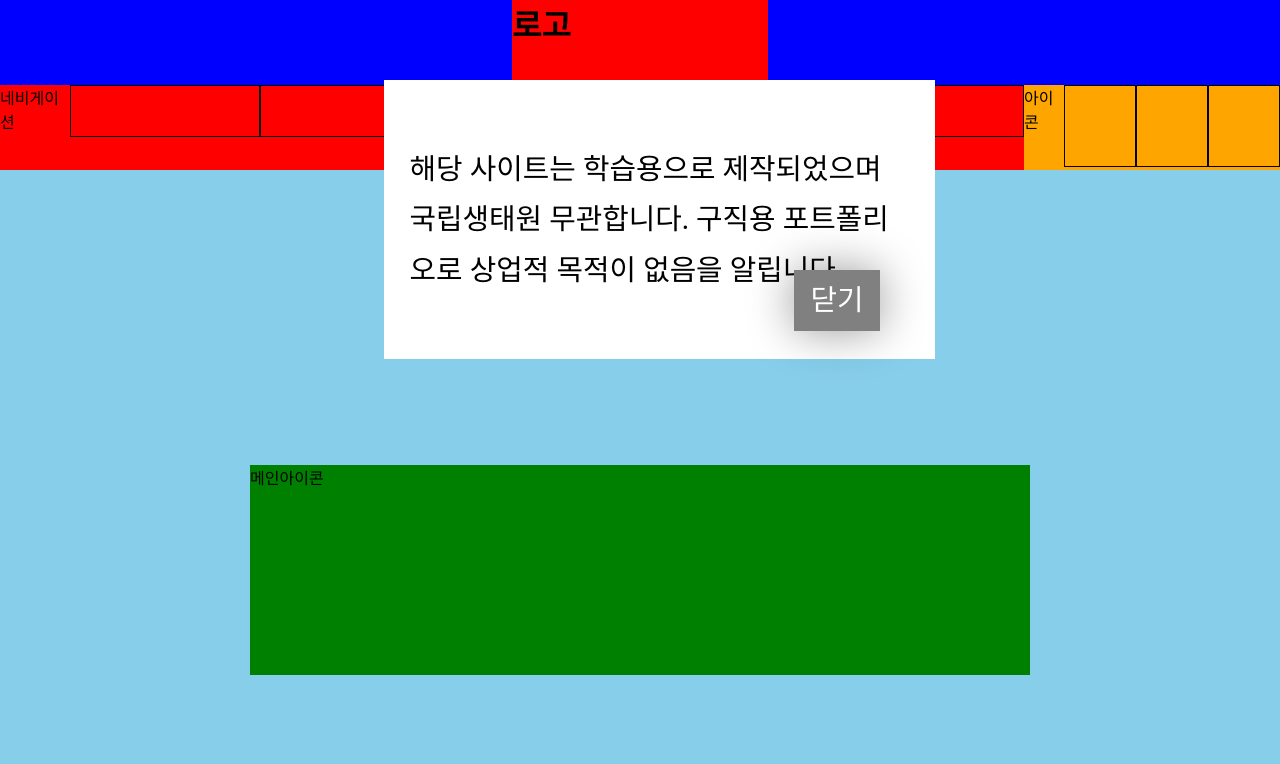
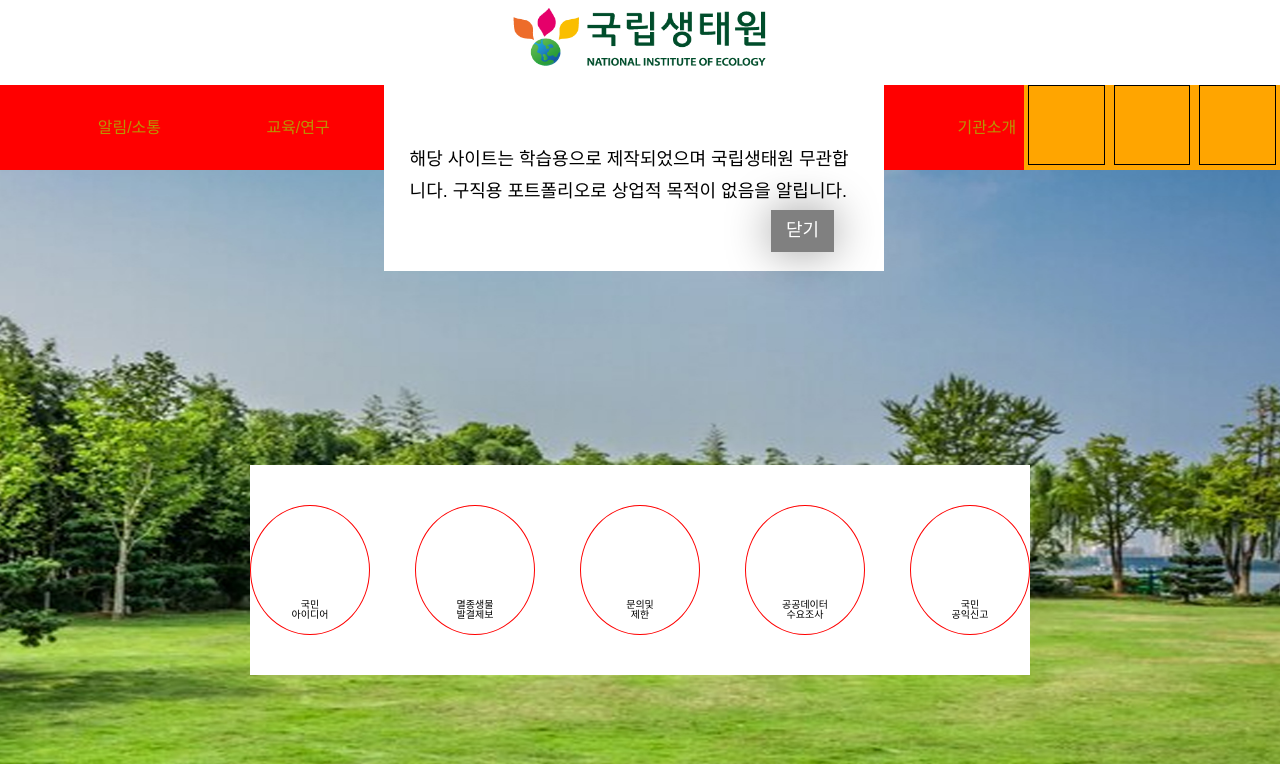
Before and after one commit to sungjinjoo/project1, a plain HTML site: page index.html in a window 1280 px wide. Shown: the top 764 px of the page. Drawn offline with Linux system fonts and the light colour scheme; a web font is replaced by a local one.

Commit message:
프로젝트

```diff
--- /dev/null
+++ b/css/reset.css
@@ -0,0 +1,248 @@
+@charset "utf-8";
+@import url(./fonts.css);
+@import url(https://cdnjs.cloudflare.com/ajax/libs/font-awesome/6.5.1/css/all.min.css);
+/* http://meyerweb.com/eric/tools/css/reset/
+   v2.0 | 20110126
+   License: none (public domain)
+*/
+
+html,
+body,
+div,
+span,
+applet,
+object,
+iframe,
+h1,
+h2,
+h3,
+h4,
+h5,
+h6,
+p,
+blockquote,
+pre,
+a,
+abbr,
+acronym,
+address,
+big,
+cite,
+code,
+del,
+dfn,
+em,
+img,
+ins,
+kbd,
+q,
+s,
+samp,
+small,
+strike,
+strong,
+sub,
+sup,
+tt,
+var,
+b,
+u,
+i,
+center,
+dl,
+dt,
+dd,
+ol,
+ul,
+li,
+fieldset,
+form,
+label,
+legend,
+table,
+caption,
+tbody,
+tfoot,
+thead,
+tr,
+th,
+td,
+article,
+aside,
+canvas,
+details,
+embed,
+figure,
+figcaption,
+footer,
+header,
+hgroup,
+menu,
+nav,
+output,
+ruby,
+section,
+summary,
+time,
+mark,
+audio,
+video {
+	margin: 0;
+	padding: 0;
+	border: 0;
+	font-size: 100%;
+	font: inherit;
+	vertical-align: baseline;
+}
+/* HTML5 display-role reset for older browsers */
+article,
+aside,
+details,
+figcaption,
+figure,
+footer,
+header,
+hgroup,
+menu,
+nav,
+section {
+	display: block;
+}
+body {
+	line-height: 1;
+}
+ol,
+ul {
+	list-style: none;
+}
+blockquote,
+q {
+	quotes: none;
+}
+blockquote:before,
+blockquote:after,
+q:before,
+q:after {
+	content: '';
+	content: none;
+}
+table {
+	border-collapse: collapse;
+	border-spacing: 0;
+}
+/* custom */
+* {
+	box-sizing: border-box;
+}
+html {
+	font-size: 62.5%;
+	line-height: 1.75;
+	font-family: 'Pretendard', sans-serif;
+	-webkit-font-smoothing: antialiased;
+	-moz-osx-font-smoothing: grayscale;
+}
+
+/* ====================================
+    ======= 전역변수 ======
+==================================== */
+
+:root {
+	--primary1: #f2a007;
+	--primary2: #f2b90c;
+	--primary3: #f2dc99;
+	--secondary: #404040;
+	--accent: #f22816;
+	--text1: #333;
+	--text2: #555;
+	--text3: #888;
+	--white: #fff;
+	--link: #b99404;
+	--col: 8.2rem;
+	--gu: 1rem;
+	--gu2: calc(var(--gu) * 2);
+	--unit: calc(var(--col) + var(--gu2));
+	--row: 2.8rem;
+	--n10: 10;
+	--n9: 9;
+	--n8: 8;
+	--n7: 7;
+	--n6: 6;
+	--n5: 5;
+	--n4: 4;
+	--n3: 3;
+	--n2: 2;
+	--n1: 1;
+	--unit10: calc((var(--unit) * var(--n10) - var(--gu2)));
+	--unit9: calc((var(--unit) * var(--n9) - var(--gu2)));
+	--unit8: calc((var(--unit) * var(--n8) - var(--gu2)));
+	--unit7: calc((var(--unit) * var(--n7) - var(--gu2)));
+	--unit6: calc((var(--unit) * var(--n6) - var(--gu2)));
+	--unit5: calc((var(--unit) * var(--n5) - var(--gu2)));
+	--unit4: calc((var(--unit) * var(--n4) - var(--gu2)));
+	--unit3: calc((var(--unit) * var(--n3) - var(--gu2)));
+	--unit2: calc((var(--unit) * var(--n2) - var(--gu2)));
+	--unit1: calc((var(--unit) * var(--n1) - var(--gu2)));
+}
+a {
+	text-decoration: none;
+	font-family: 'Pretendard', 'Arial', sans-serif;
+	color: var(--link);
+	font-size: 1.6rem;
+}
+body {
+	font-family: 'Pretendard', 'Arial', sans-serif;
+}
+/* ====================================
+    ======= global classes ======
+==================================== */
+
+.h1,
+h1 {
+	font-size: 4.8rem;
+	font-weight: 200;
+}
+.h2,
+h2 {
+	font-size: 3.2rem;
+	font-weight: 300;
+}
+.h3,
+h3 {
+	font-size: 2.6rem;
+	font-weight: 400;
+}
+
+.h4,
+h4 {
+	font-size: 2rem;
+	font-weight: 700;
+}
+.h5,
+h5 {
+	font-size: 1.8rem;
+	font-weight: 700;
+}
+.h6,
+h6 {
+	font-size: 1.6rem;
+	font-weight: 700;
+}
+.text {
+	font-size: 1.6rem;
+	font-weight: 500;
+	line-height: 1.75;
+}
+.link {
+	font-size: 1.6rem;
+	text-decoration: underline;
+	color: #b99404;
+}
+.df {
+	display: flex;
+}
+.pr {
+	position: relative;
+}
+.pa {
+	position: absolute;
+}
--- a/css/style.css
+++ b/css/style.css
@@ -1,4 +1,3 @@
-
 * {
     padding: o;
     margin: 0;
@@ -31,7 +30,7 @@
 .logo {
     width: 100%;
     height: 85px;
-    background: blue;
+    background: white;
     display: flex;
     margin: auto;
     flex-direction: column;
@@ -42,7 +41,18 @@
 .logo_box {
     width: 20%;
     height: 80px;
-    background: red;
+    background: white;
+    position: absolute;
+
+
+
+}
+
+.logo_box>img {
+    width: 100%;
+    height: 60px;
+    margin-top: 3%;
+
 }
 
 
@@ -54,21 +64,17 @@ header {
     display: flex;
 }
 
-.gnb {
+.nav {
     width: 80%;
     height: 85px;
     background: red;
     display: flex;
+    justify-content: space-around;
+    align-items: center;
 }
 
-.c1,
-.c2,
-.c3,
-.c4,
-.c5 {
-    width: 200px;
-    height: 50px;
-    border: 1px solid black;
+.nav>li {
+    margin-left: 90px;
 }
 
 .icon {
@@ -76,6 +82,7 @@ header {
     height: 85px;
     background: orange;
     display: flex;
+    justify-content: space-around
 }
 
 .icon1,
@@ -90,26 +97,97 @@ header {
 .main {
     max-width: 100%;
     height: 800px;
-    background: skyblue;
     margin: auto;
     display: flex;
     justify-content: center;
     align-items: center;
+
+}
+
+img {
+    width: 1440px;
+    height: 800px;
+    position: relative;
+}
+
+.main_box {
+    width: 780px;
+    height: 210px;
+    background: white;
+    position: absolute;
+    display: flex;
+    justify-content: space-between;
+    align-items: center;
 }
 
 .main_icon {
-    width: 780px;
-    height: 210px;
-    background: green;
+    width: 120px;
+    height: 130px;
+    border: 1px solid red;
+    border-radius: 50%;
+    text-align: center;
 }
 
-section {
+.main_icon>p {
+    margin-top: 80%;
+}
+
+.main_icon2 {
+    width: 120px;
+    height: 130px;
+    border: 1px solid red;
+    border-radius: 50%;
+    text-align: center;
+}
+
+.main_icon2>p {
+    margin-top: 80%;
+}
+
+.main_icon3 {
+    width: 120px;
+    height: 130px;
+    border: 1px solid red;
+    border-radius: 50%;
+    text-align: center;
+}
+
+.main_icon3>p {
+    margin-top: 80%;
+}
+
+.main_icon4 {
+    width: 120px;
+    height: 130px;
+    border: 1px solid red;
+    border-radius: 50%;
+    text-align: center;
+}
+
+.main_icon4>p {
+    margin-top: 80%;
+}
+
+.main_icon5 {
+    width: 120px;
+    height: 130px;
+    border: 1px solid red;
+    border-radius: 50%;
+    text-align: center;
+}
+
+.main_icon5>p {
+    margin-top: 80%;
+}
+
+.section1 {
     max-width: 100%;
-    height: 815px;
+    height: 820px;
     border: 1px solid black;
     margin: auto;
     display: flex;
     align-items: center;
+
 }
 
 .box1 {
@@ -145,27 +223,32 @@ section {
     align-content: space-around;
     justify-content: space-around;
 }
+
 .sns1 {
     width: 45%;
     height: 300px;
     border: 1px solid red;
 }
+
 .sns2 {
     width: 45%;
     height: 300px;
     border: 1px solid red;
 }
+
 .sns3 {
     width: 45%;
     height: 300px;
     border: 1px solid red;
 }
+
 .sns4 {
     width: 45%;
     height: 300px;
     border: 1px solid red;
 }
-.section2{
+
+.section2 {
     max-width: 100%;
     height: 815px;
     border: 1px solid black;
@@ -174,36 +257,89 @@ section {
     flex-direction: column;
     align-items: center;
 }
-.section2_box{
+
+.section2_box {
     width: 100%;
     height: 100px;
     border: 1px solid black;
     display: flex;
     justify-content: space-around;
     align-items: center;
+}
 
-
-
-
-
-}
-.section2_box1{
+.section2_box1 {
     width: 30%;
     height: 80px;
     border: 1px solid blue;
 }
-.section2_box2{
+
+.section2_box2 {
     width: 30%;
     height: 80px;
     border: 1px solid blue;
 }
-.section2_box3{
+
+.section2_box3 {
     width: 30%;
     height: 80px;
     border: 1px solid blue;
 }
-.banner_box{
+
+.banner_box {
     width: 100%;
     height: 570px;
     border: 1px solid red;
 }
+
+.section3 {
+    max-width: 100%;
+    height: 815px;
+    border: 1px solid black;
+    margin: auto;
+    display: flex;
+    flex-direction: column;
+    align-items: center;
+
+
+}
+
+.sec3_cont {
+    width: 100%;
+    height: 600px;
+    border: 1px solid black;
+    display: flex;
+    justify-content: space-around;
+    align-items: center
+}
+
+.sec3_box {
+    width: 240px;
+    height: 320px;
+    border: 1px solid blue;
+}
+
+.sec3_box2 {
+    width: 240px;
+    height: 320px;
+    border: 1px solid blue;
+    margin-bottom: 10%;
+}
+
+.sec3_box3 {
+    width: 240px;
+    height: 320px;
+    border: 1px solid blue;
+}
+
+.sec3_box4 {
+    width: 240px;
+    height: 320px;
+    border: 1px solid blue;
+    margin-bottom: 10%;
+}
+
+.sec3_box5 {
+    width: 240px;
+    height: 320px;
+    border: 1px solid blue;
+}
--- a/index.html
+++ b/index.html
@@ -4,41 +4,57 @@
     <head>
         <meta charset="UTF-8">
         <meta name="viewport" content="width=device-width, initial-scale=1.0">
+        <link rel="stylesheet" href="./css/reset.css">
         <link rel="stylesheet" href="./css/style.css">
-    <link rel="stylesheet" href="./css/reset.css">
         <title>프로젝트</title>
     </head>
 
     <body>
-    <div class="popup">
-        해당 사이트는 학습용으로 제작되었으며 국립생태원 무관합니다.
-        구직용 포트폴리오로 상업적 목적이 없음을 알립니다.
-        <span>닫기</span>
+        <div class="popup"> 해당 사이트는 학습용으로 제작되었으며 국립생태원 무관합니다. 구직용 포트폴리오로 상업적 목적이 없음을 알립니다. <span>닫기</span>
         </div>
         <h1 class="logo">
-        <div class="logo_box">로고</div>
-
+            <div class="logo_box">
+                <img src="./img/국립생태원-로고.png" alt="로고">
+            </div>
         </h1>
         <header class="wrap">
-        <div class="gnb">네비게이션
-            <div class="c1"></div>
-            <div class="c2"></div>
-            <div class="c3"></div>
-            <div class="c4"></div>
-            <div class="c5"></div>
-        </div>
-        <div class="icon">아이콘
+            <ul class="nav">
+                <li><a href="#">알림/소통</a></li>
+                <li><a href="#">교육/연구</a></li>
+                <li><a href="#">전시</a></li>
+                <li><a href="#">습지보전</a></li>
+                <li><a href="#">멸종위기야생동물</a></li>
+                <li><a href="#">기관소개</a></li>
+            </ul>
+            <div class="icon">
                 <div class="icon1"></div>
                 <div class="icon2"></div>
                 <div class="icon3"></div>
             </div>
-
         </header>
         <main class="main">
-        <div class="main_icon">메인아이콘</div>
+            <img src="./img/배너.jpg" alt="">
+            <div class="main_box">
+                <div class="main_icon">
+                    <p>국민<br>아이디어</p>
+                </div>
+                <div class="main_icon2">
+                    <p>멸종생물<br>발결제보</p>
+                </div>
+                <div class="main_icon3">
+                    <p>문의및<br>제한</p>
+                </div>
+                <div class="main_icon4">
+                    <p>공공데이터<br>수요조사</p>
+                </div>
+                <div class="main_icon5">
+                    <p>국민<br>공익신고</p>
+                </div>
+            </div>
         </main>
         <!-- section1 -->
-    <section class="section">
+        <section class="section1">
+            <h2>알림/소통</h2>
             <div class="box1">
                 <div class="box1_menu"></div>
                 <div class="box1_menu2"></div>
@@ -52,13 +68,30 @@
         </section>
         <!-- section2 -->
         <section class="section2">
+            <h2>교육/연구</h2>
             <div class="section2_box">
                 <div class="section2_box1"></div>
                 <div class="section2_box2"></div>
                 <div class="section2_box3"></div>
             </div>
             <div class="banner_box"></div>
-
+        </section>
+        <!--section3-->
+        <section class="section3">
+            <h2>전시도서</h2>
+            <div class="sec3_tab">
+                <a href="#">기획전시</a>
+                <a href="#">에코리움</a>
+                <a href="#">야외전시</a>
+                <a href="#">아이콘</a>
+            </div>
+            <div class="sec3_cont">
+                <div class="sec3_box"></div>
+                <div class="sec3_box2"></div>
+                <div class="sec3_box3"></div>
+                <div class="sec3_box4"></div>
+                <div class="sec3_box5"></div>
+            </div>
         </section>
         <script src="js/sc.js"></script>
     </body>
```
Also changed, not shown: ._index.html (added), css/._style.css (added), img/._국립생태원-로고.png (added), img/._배너.jpg (added), img/국립생태원-로고.png (added), img/배너.jpg (added). Lines whose indentation alone changed are shown as unchanged.
